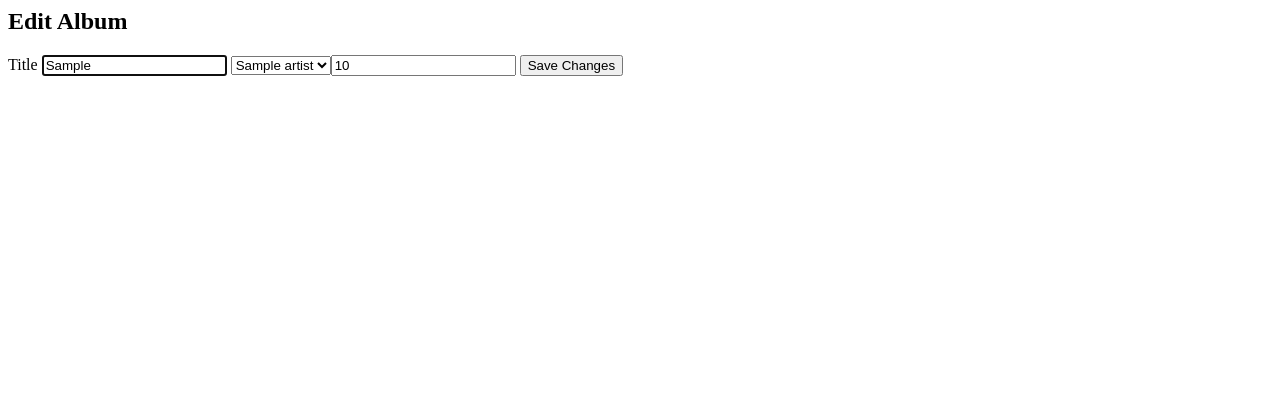
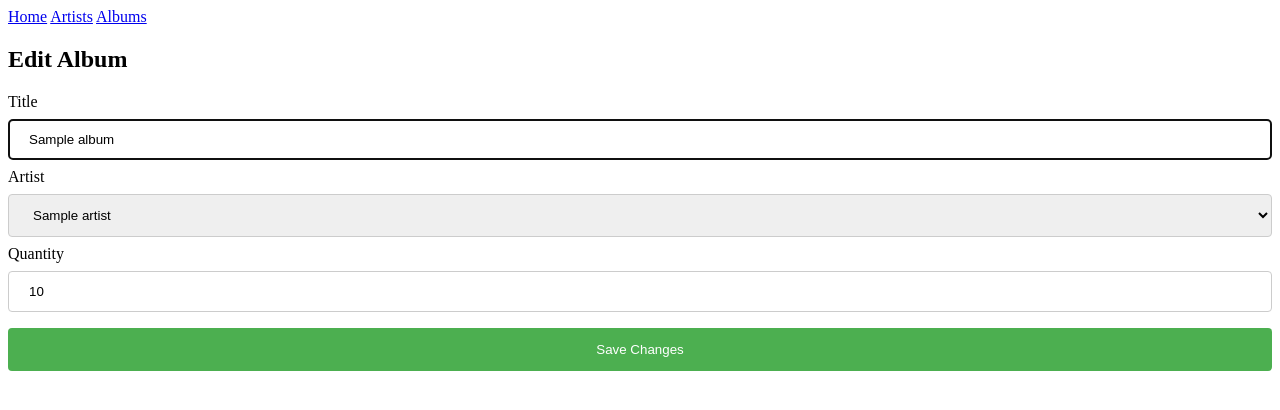
Before and after one commit to waspyfaeleith/python_flask_record_shop, a Flask app: page /albums/1/edit in a window 1280 px wide. Shown: the top 410 px of the page. Run offline with Flask 2, Linux system fonts and the light colour scheme; a database or web service that is not in the repository returns one stand-in record (values such as "Sample title"); some libraries are stand-ins or nearby versions.

Commit message:
added some CSS and started to work on file structure

```diff
--- a/app.py
+++ b/app.py
@@ -1,6 +1,5 @@
-from artist import Artist
-from artists_controller import artists_blueprint
-from albums_controller import albums_blueprint
+from controllers.artists_controller import artists_blueprint
+from controllers.albums_controller import albums_blueprint
 from flask import Flask, render_template, request, redirect
 
 app = Flask(__name__)
--- /dev/null
+++ b/controllers/albums_controller.py
@@ -0,0 +1,50 @@
+from album import Album
+from artist import Artist
+from flask import Flask, render_template, request, redirect
+from flask import Blueprint
+
+albums_blueprint = Blueprint('albums', __name__)
+
+@albums_blueprint.route("/albums")
+def albums():
+    albums = Album.all()
+    return render_template('albums/index.html', albums = albums)
+
+@albums_blueprint.route("/albums/new", methods=['GET'])
+def create_album():
+    artists = Artist.all()
+    return render_template('albums/create.html', artists = artists)
+
+@albums_blueprint.route("/albums", methods=['POST'])
+def new_album():
+    title = request.form['title']
+    artist_id = request.form['artist_id']
+    quantity = request.form['quantity']
+    album = Album(title, artist_id, quantity)
+    album.save()
+    return redirect('/albums')
+
+@albums_blueprint.route("/albums/<id>", methods=['GET'])
+def show_album(id):
+    album = Album.find(id)
+    return render_template('albums/show.html', album = album)
+
+@albums_blueprint.route("/albums/<id>/edit", methods=['GET'])
+def edit_album(id):
+    album = Album.find(id)
+    artists = Artist.all()
+    return render_template('albums/edit.html', album = album, artists = artists)
+
+@albums_blueprint.route("/albums/<id>", methods=['POST'])
+def update_album(id):
+    title = request.form['title']
+    artist_id = request.form['artist_id']
+    quantity = request.form['quantity']
+    album = Album(title, artist_id, quantity, id)
+    album.update()
+    return redirect('/albums')
+
+@albums_blueprint.route("/albums/<id>/delete", methods=['POST'])
+def delete_album(id):
+    Album.delete(id)
+    return redirect('/albums')
--- /dev/null
+++ b/static/style.css
@@ -0,0 +1,57 @@
+input[type=text], select {
+    width: 100%;
+    padding: 12px 20px;
+    margin: 8px 0;
+    display: inline-block;
+    border: 1px solid #ccc;
+    border-radius: 4px;
+    box-sizing: border-box;
+}
+
+input[type=number], select {
+    width: 100%;
+    padding: 12px 20px;
+    margin: 8px 0;
+    display: inline-block;
+    border: 1px solid #ccc;
+    border-radius: 4px;
+    box-sizing: border-box;
+}
+
+input[type=submit] {
+    width: 100%;
+    background-color: #4CAF50;
+    color: white;
+    padding: 14px 20px;
+    margin: 8px 0;
+    border: none;
+    border-radius: 4px;
+    cursor: pointer;
+}
+
+input[type=submit]:hover {
+    background-color: #45a049;
+}
+
+.mytable {
+    font-family: "Trebuchet MS", Arial, Helvetica, sans-serif;
+    border-collapse: collapse;
+    width: 100%;
+}
+
+.mytable td, .mytable th {
+    border: 1px solid #ddd;
+    padding: 8px;
+}
+
+.mytable tr:nth-child(even){background-color: #f2f2f2;}
+
+.mytable tr:hover {background-color: #ddd;}
+
+.mytable th {
+    padding-top: 12px;
+    padding-bottom: 12px;
+    text-align: left;
+    background-color: #4CAF50;
+    color: white;
+}
--- a/templates/albums/edit.html
+++ b/templates/albums/edit.html
@@ -1,8 +1,11 @@
-
+{% extends "layout.html" %}
+{% block body %}
 <h2>Edit Album</h1>
 <form action="/albums/{{album.id}}" method="post">
   <label for="title" >Title</label>
-  <input type="text" name="title" id="title" value={{album.title}} required autofocus>
+  <input type="text" name="title" id="title" value="{{album.title}}"" required autofocus>
+  <br>
+  <label for="artist_id">Artist</label>
   <select name="artist_id">
     {% for artist in artists %}
       <option value={{artist.id}}
@@ -10,7 +13,10 @@
         {{artist.name}}
       </option>
     {% endfor %}
+  </select>
+  <br>
   <label for="quantity" >Quantity</label>
   <input type="number" name="quantity" id="quantity" value={{album.quantity}}>
   <input type="submit" value="Save Changes">
 </form>
+{% endblock %}
--- a/templates/albums/index.html
+++ b/templates/albums/index.html
@@ -1,11 +1,13 @@
+{% extends "layout.html" %}
 {% block body %}
 <h2>Albums</h2>
 <br>
-<table>
+<table class="mytable">
   <thead>
     <th>Title</th>
     <th>Artist</th>
     <th>Quantity</th>
+    <th></th>
     <th></th>
   </thead>
   <tbody>
--- a/templates/albums/show.html
+++ b/templates/albums/show.html
@@ -1,6 +1,9 @@
+{% extends "layout.html" %}
+{% block body %}
 <h2>{{album.title}}</h2>
 
 <p>Artist: {{album.artist().name}} </p>
 <p>Quantity: {{album.quantity}}
 
 <a href="/albums/{{album.id}}/edit">Edit</a>
+{% endblock %}
--- a/templates/artists/create.html
+++ b/templates/artists/create.html
@@ -1,7 +1,9 @@
-
+{% extends "layout.html" %}
+{% block body %}
 <h2>New Artist</h1>
 <form action="/artists" method="post">
     <label for="name" >Name</label>
     <input type="name" name="name" id="name"  placeholder="Name" required autofocus>
     <input type="submit" value="Save">
 </form>
+{% endblock %}
--- a/templates/artists/edit.html
+++ b/templates/artists/edit.html
@@ -1,7 +1,9 @@
-
+{% extends "layout.html" %}
+{% block body %}
 <h2>Edit Artist</h1>
 <form action="/artists/{{artist.id}}" method="post">
     <label for="name" >Name</label>
-    <input type="name" name="name" id="name" value={{artist.name}} required autofocus>
+    <input type="name" name="name" id="name" value="{{artist.name}}" required autofocus>
     <input type="submit" value="Save Changes">
 </form>
+{% endblock %}
--- a/templates/artists/index.html
+++ b/templates/artists/index.html
@@ -1,10 +1,12 @@
+{% extends "layout.html" %}
 {% block body %}
 <h2>Artists</h2>
 <br>
-<table>
+<table class="mytable">
   <thead>
     <th>Name</th>
     <th></th>
+    <th>
   </thead>
   <tbody>
     {% for artist in artists %}
--- a/templates/artists/show.html
+++ b/templates/artists/show.html
@@ -1,10 +1,11 @@
+{% extends "layout.html" %}
 {% block body %}
 
 <h2>{{artist.name}}</h2>
 
 <h2>Albums</h2>
 <br>
-<table>
+<table class="mytable">
   <thead>
     <th>Title</th>
     <th>Quantity</th>
--- /dev/null
+++ b/templates/layout.html
@@ -0,0 +1,13 @@
+<!doctype html>
+<title>Ray's Music Exchange</title>
+
+<div class="topnav">
+  <a href="/">Home</a>
+  <a href="/artists">Artists</a>
+  <a href="/albums">Albums</a>
+</div>
+
+<link rel=stylesheet type=text/css href="{{ url_for('static', filename='style.css') }}">
+<div class=page>
+  {% block body %}{% endblock %}
+</div>
```
Also changed, not shown: controllers/artists_controller.py (added, +43 -0 lines), db/record_store.sql (added, +21 -0 lines), models/album.py (added, +38 -0 lines), models/artist.py (added, +38 -0 lines), repositories/album_repository.py (added, +47 -0 lines), repositories/artist_repository.py (added, +39 -0 lines), templates/albums/create.html (+6 -2 lines), templates/index.html (+5 -2 lines).
